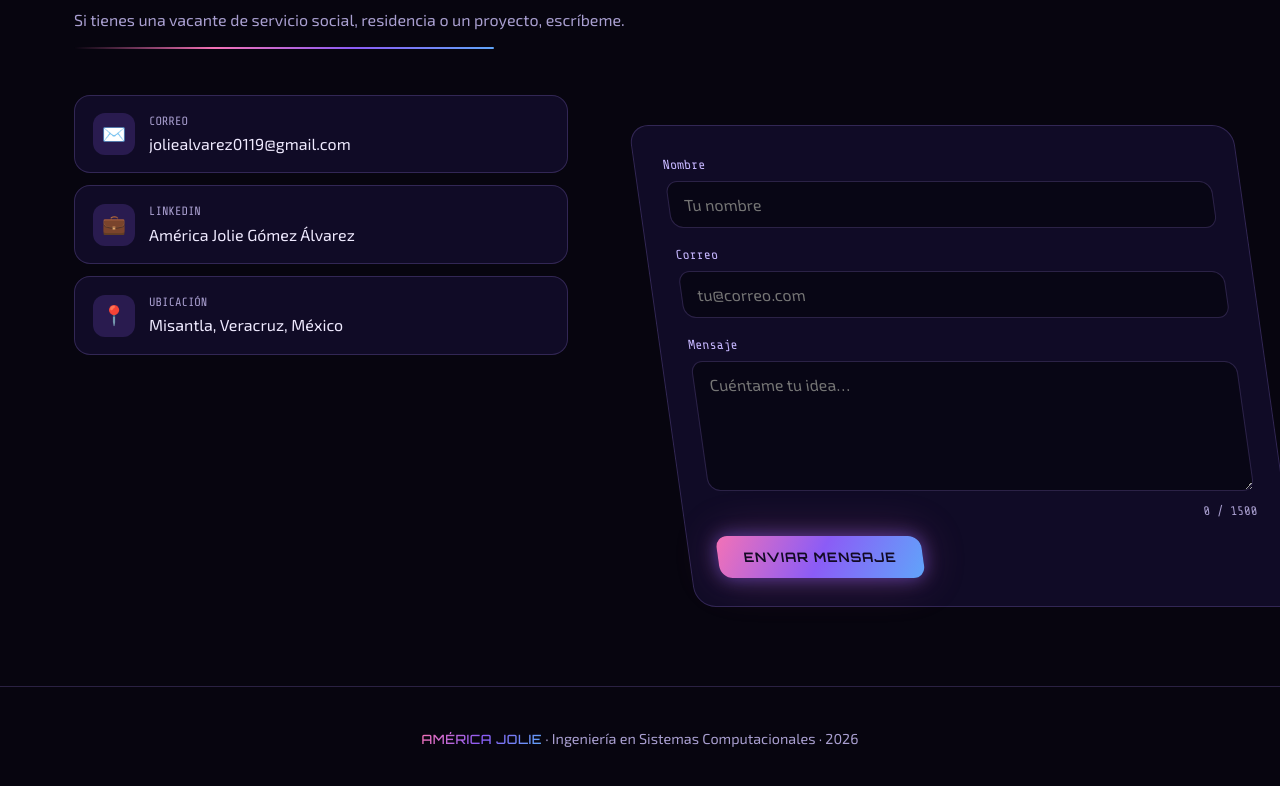
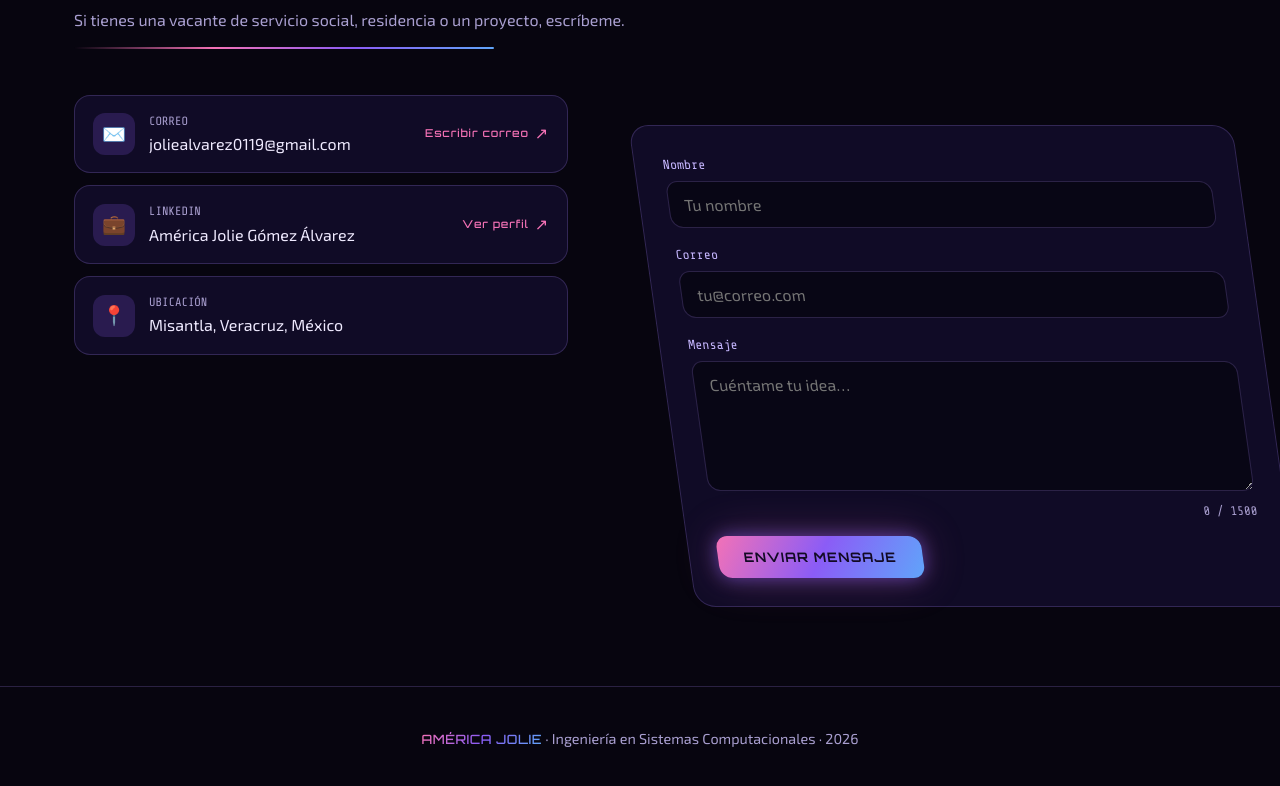
Before and after one commit to jolie0119/Portafolio, a plain HTML site: page index.html in a window 1280 px wide. Shown: the part 6131-6917 px from the top of the page. Drawn offline with nearby package versions, Linux system fonts and the light colour scheme.

Commit message:
Add files via upload

```diff
--- a/index.html
+++ b/index.html
@@ -242,6 +242,12 @@ section{padding:110px 0;position:relative}
 @media(max-width:900px){.contact{grid-template-columns:1fr}}
 .c-item{display:flex;gap:14px;align-items:center;padding:16px 18px;border-radius:16px;background:var(--panel);border:1px solid var(--line);margin-bottom:12px;transition:.25s;word-break:break-word}
 .c-item:hover{border-color:var(--pink);transform:translateX(6px)}
+.c-go{margin-left:auto;flex:none;padding-left:12px;font-family:'Orbitron',sans-serif;font-size:.68rem;letter-spacing:.08em;color:var(--pink);display:inline-flex;align-items:center;gap:6px;white-space:nowrap;transition:color .2s}
+.c-go i{font-style:normal;font-size:1rem;display:inline-block;transition:transform .25s}
+a.c-item:hover .c-go{color:#fbcfe8}
+a.c-item:hover .c-go i{transform:translate(4px,-4px)}
+a.c-item:hover{box-shadow:var(--glow)}
+@media(max-width:480px){.c-go{font-size:0;padding-left:6px}.c-go i{font-size:1.2rem}}
 .c-item .ic{width:42px;height:42px;flex:none;border-radius:12px;display:grid;place-items:center;background:rgba(139,92,246,.2);font-size:1.2rem}
 .c-item small{display:block;color:var(--muted);font-family:'Share Tech Mono';font-size:.75rem}
 form{padding:28px;border-radius:20px;background:var(--panel);border:1px solid var(--line)}
@@ -429,8 +435,8 @@ footer .orb{font-size:.8rem}
     <div class="sec-head reveal"><span class="lvl">// 05</span><h2>¿Trabajamos <span class="grad-text">juntos</span>?</h2><p>Si tienes una vacante de servicio social, residencia o un proyecto, escríbeme.</p><div class="meteor-line"></div></div>
     <div class="contact">
       <div class="reveal">
-        <a class="c-item" href="mailto:joliealvarez0119@gmail.com"><div class="ic">✉️</div><div><small>CORREO</small>joliealvarez0119@gmail.com</div></a>
-        <a class="c-item" href="https://www.linkedin.com/in/america-jolie-gomez-alvarez-1208aj1901" target="_blank" rel="noopener"><div class="ic">💼</div><div><small>LINKEDIN</small>América Jolie Gómez Álvarez</div></a>
+        <a class="c-item" href="https://mail.google.com/mail/?view=cm&fs=1&to=joliealvarez0119@gmail.com&su=Contacto%20desde%20tu%20portafolio%20web" target="_blank" rel="noopener"><div class="ic">✉️</div><div><small>CORREO</small>joliealvarez0119@gmail.com</div><span class="c-go">Escribir correo <i>↗</i></span></a>
+        <a class="c-item" href="https://www.linkedin.com/in/america-jolie-gomez-alvarez-1208aj1901" target="_blank" rel="noopener"><div class="ic">💼</div><div><small>LINKEDIN</small>América Jolie Gómez Álvarez</div><span class="c-go">Ver perfil <i>↗</i></span></a>
         <div class="c-item"><div class="ic">📍</div><div><small>UBICACIÓN</small>Misantla, Veracruz, México</div></div>
       </div>
       <form id="form" class="reveal r" novalidate>
```
